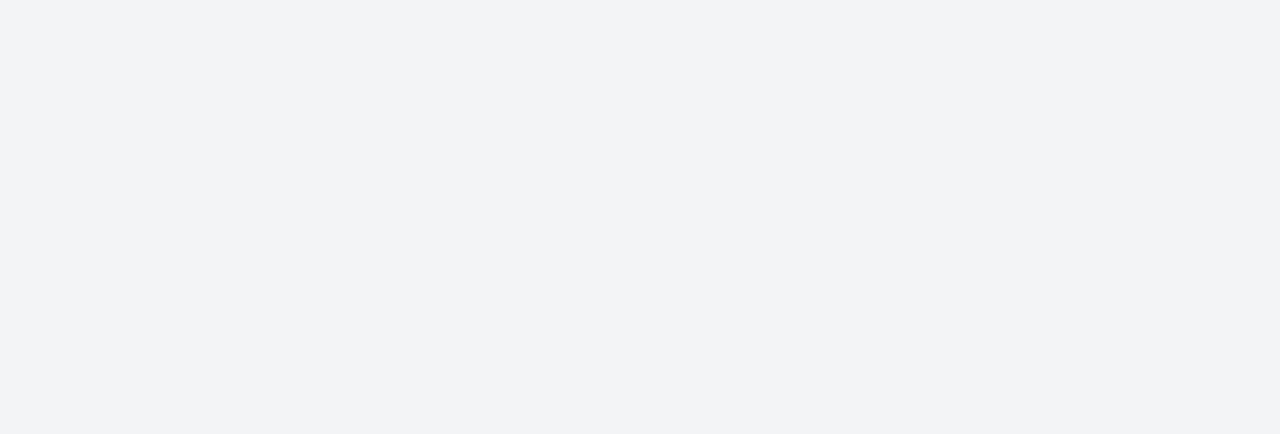
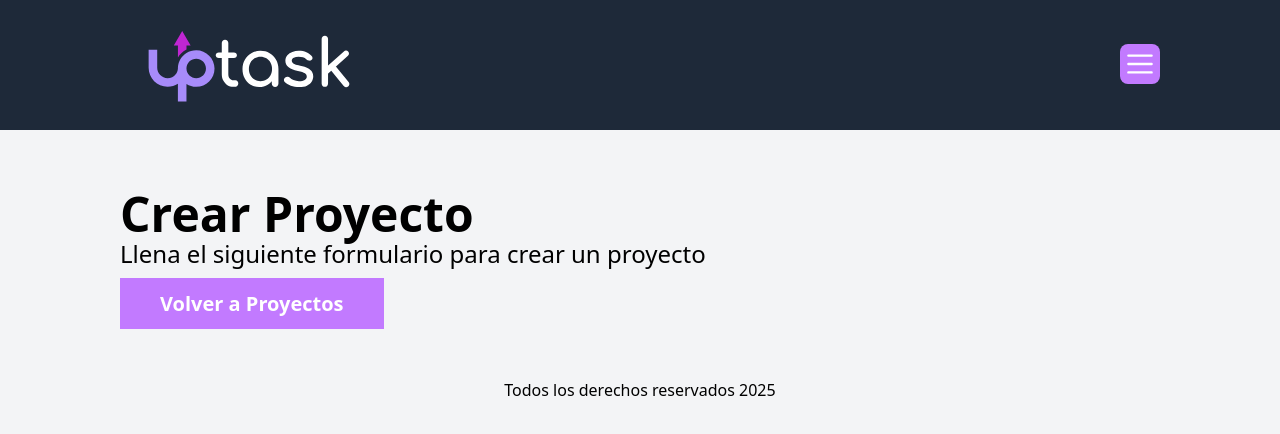
Before and after one commit to Fr3ak-Dev/task_manager, a React (Vite) app in the folder client/: page /projects/create in a window 1280 px wide. Before the commit this address had no page. Shown: the top 434 px of the page. Built offline with nearby package versions, Linux system fonts and the light colour scheme.

Commit message:
feat: add CreateProjectView and integrate with routing from DashboardView

```diff
--- a/client/src/router.tsx
+++ b/client/src/router.tsx
@@ -1,6 +1,7 @@
 import { BrowserRouter, Route, Routes } from "react-router-dom";
 import AppLayout from "@/layouts/AppLayout";
 import DashboardView from "@/views/DashboardView";
+import CreateProjectView from "./views/projects/CreateProjectView";
 
 export default function Router() {
     return (
@@ -8,6 +9,7 @@
             <Routes>
                 <Route element={<AppLayout />}>
                     <Route path='/' element={<DashboardView />} />
+                    <Route path='/projects/create' element={<CreateProjectView />} />
                 </Route>
             </Routes>
         </BrowserRouter>
--- a/client/src/views/DashboardView.tsx
+++ b/client/src/views/DashboardView.tsx
@@ -1,5 +1,18 @@
+import { Link } from "react-router-dom";
+
 export default function DashboardView() {
   return (
-    <div>DashboardView</div>
+    <>
+      <h1 className="text-5xl font-black">Mis Proyectos</h1>
+      <p className="text-2xl font-light">Maneja y administra tus proyectos</p>
+      <nav className="my-5">
+        <Link
+          className="bg-purple-400 hover:bg-purple-500 px-10 py-3 text-white text-xl font-bold cursor-pointer transition-colors"
+          to="/projects/create"
+        >
+          Nuevo Proyecto
+        </Link>
+      </nav>
+    </>
   )
 }
--- /dev/null
+++ b/client/src/views/projects/CreateProjectView.tsx
@@ -0,0 +1,18 @@
+import { Link } from "react-router-dom";
+
+export default function CreateProjectView() {
+    return (
+        <>
+            <h1 className="text-5xl font-black">Crear Proyecto</h1>
+            <p className="text-2xl font-light">Llena el siguiente formulario para crear un proyecto</p>
+            <nav className="my-5">
+                <Link
+                    className="bg-purple-400 hover:bg-purple-500 px-10 py-3 text-white text-xl font-bold cursor-pointer transition-colors"
+                    to="/"
+                >
+                    Volver a Proyectos
+                </Link>
+            </nav>
+        </>
+    )
+}
```
